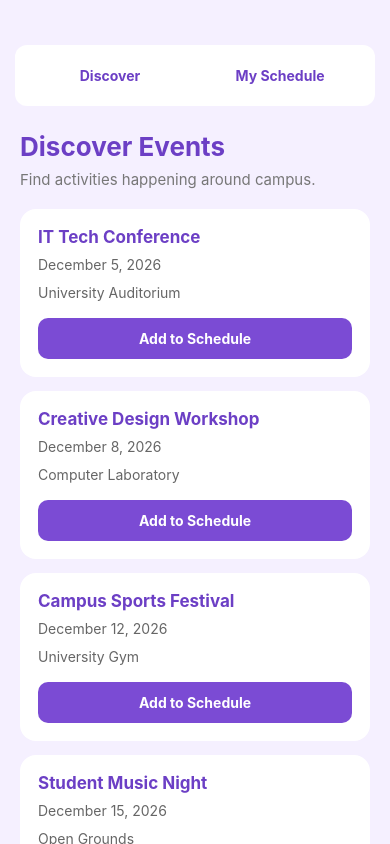
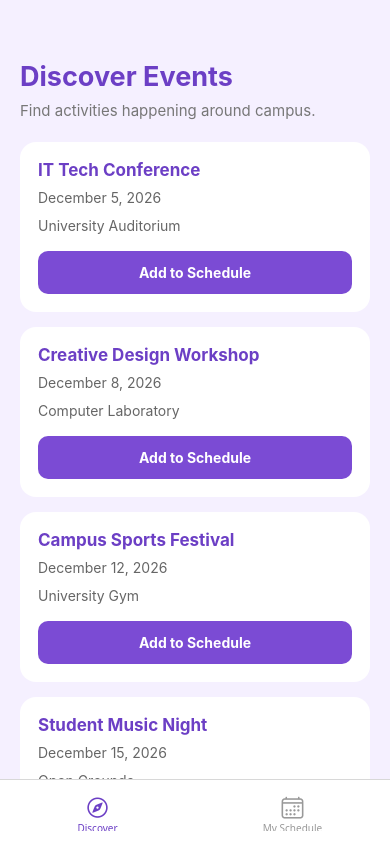
Before and after one commit to Jasmineolasiman/ACTIVITY_6, a React Native app in the folder Activity6/: screen / in a window 390 px wide. Built offline with nearby package versions, Linux system fonts and the light colour scheme.

Commit message:
Add bottom tab navigation and loading indicator

```diff
--- a/Activity6/App.js
+++ b/Activity6/App.js
@@ -11,7 +11,15 @@ import {
   StatusBar,
   ScrollView,
   TouchableOpacity,
+  ActivityIndicator,
 } from 'react-native';
+
+import { NavigationContainer } from '@react-navigation/native';
+import { createBottomTabNavigator } from '@react-navigation/bottom-tabs';
+import { Ionicons } from '@expo/vector-icons';
+
+// Create bottom tab navigator
+const Tab = createBottomTabNavigator();
 
 // Create shared event context
 const EventContext = createContext();
@@ -44,13 +52,25 @@ const campusEvents = [
   },
 ];
 
+// Share event information between tabs
 function EventProvider({ children }) {
   const [savedEvents, setSavedEvents] = useState([]);
+  const [saving, setSaving] = useState(false);
 
   const addEvent = (event) => {
-    if (!savedEvents.some((item) => item.id === event.id)) {
+    if (
+      savedEvents.some((item) => item.id === event.id) ||
+      saving
+    ) {
+      return;
+    }
+
+    setSaving(true);
+
+    setTimeout(() => {
       setSavedEvents((previous) => [...previous, event]);
-    }
+      setSaving(false);
+    }, 1000);
   };
 
   const removeEvent = (id) => {
@@ -61,30 +81,22 @@ function EventProvider({ children }) {
 
   return (
     <EventContext.Provider
-      value={{ savedEvents, addEvent, removeEvent }}
+      value={{ savedEvents, saving, addEvent, removeEvent }}
     >
       {children}
     </EventContext.Provider>
   );
 }
 
-function DiscoverScreen() {
-  const { savedEvents, addEvent } = useContext(EventContext);
+function EventCard({ event }) {
+  const { savedEvents, saving, addEvent } = useContext(EventContext);
 
-  return (
-    <ScrollView style={styles.container}>
-      <Text style={styles.title}>Discover Events</Text>
-      <Text style={styles.subtitle}>
-        Find activities happening around campus.
-      </Text>
-
-      {campusEvents.map((event) => {
   const isSaved = savedEvents.some(
     (item) => item.id === event.id
   );
 
   return (
-          <View style={styles.card} key={event.id}>
+    <View style={styles.card}>
       <Text style={styles.cardTitle}>{event.title}</Text>
       <Text style={styles.description}>{event.date}</Text>
       <Text style={styles.description}>{event.location}</Text>
@@ -92,15 +104,34 @@ function DiscoverScreen() {
       <TouchableOpacity
         style={[styles.button, isSaved && styles.savedButton]}
         onPress={() => addEvent(event)}
-              disabled={isSaved}
+        disabled={isSaved || saving}
       >
+        {saving && !isSaved ? (
+          <ActivityIndicator color="#FFFFFF" />
+        ) : (
           <Text style={styles.buttonText}>
             {isSaved ? 'Added to Schedule' : 'Add to Schedule'}
           </Text>
+        )}
       </TouchableOpacity>
     </View>
   );
-      })}
+}
+
+function DiscoverScreen() {
+  return (
+    <ScrollView
+      style={styles.container}
+      contentContainerStyle={styles.content}
+    >
+      <Text style={styles.title}>Discover Events</Text>
+      <Text style={styles.subtitle}>
+        Find activities happening around campus.
+      </Text>
+
+      {campusEvents.map((event) => (
+        <EventCard key={event.id} event={event} />
+      ))}
     </ScrollView>
   );
 }
@@ -109,16 +140,21 @@ function ScheduleScreen() {
   const { savedEvents, removeEvent } = useContext(EventContext);
 
   return (
-    <ScrollView style={styles.container}>
+    <ScrollView
+      style={styles.container}
+      contentContainerStyle={styles.content}
+    >
       <Text style={styles.title}>My Schedule</Text>
       <Text style={styles.subtitle}>
         Manage your saved campus events.
       </Text>
 
       {savedEvents.length === 0 ? (
-        <View style={styles.card}>
+        <View style={styles.emptyCard}>
+          <Ionicons name="calendar-outline" size={45} color="#9B83C9" />
+          <Text style={styles.emptyTitle}>No Events Yet</Text>
           <Text style={styles.description}>
-            No events saved yet. Visit Discover Events to add one.
+            Add an event from the Discover tab.
           </Text>
         </View>
       ) : (
@@ -141,33 +177,36 @@ function ScheduleScreen() {
   );
 }
 
-function AppContent() {
-  const [activeScreen, setActiveScreen] = useState('discover');
+function AppNavigator() {
+  return (
+    <NavigationContainer>
+      <Tab.Navigator
+        screenOptions={({ route }) => ({
+          headerShown: false,
+          tabBarActiveTintColor: '#6C3FC5',
+          tabBarInactiveTintColor: '#999',
+          tabBarStyle: {
+            height: 65,
+            paddingBottom: 8,
+            paddingTop: 8,
+            backgroundColor: '#FFFFFF',
+          },
+          tabBarIcon: ({ color, size }) => {
+            const iconName =
+              route.name === 'Discover'
+                ? 'compass-outline'
+                : 'calendar-outline';
 
             return (
-    <View style={styles.appContainer}>
-      <View style={styles.tabButtons}>
-        <TouchableOpacity
-          style={styles.tabButton}
-          onPress={() => setActiveScreen('discover')}
+              <Ionicons name={iconName} size={size} color={color} />
+            );
+          },
+        })}
       >
-          <Text style={styles.tabText}>Discover</Text>
-        </TouchableOpacity>
-
-        <TouchableOpacity
-          style={styles.tabButton}
-          onPress={() => setActiveScreen('schedule')}
-        >
-          <Text style={styles.tabText}>My Schedule</Text>
-        </TouchableOpacity>
-      </View>
-
-      {activeScreen === 'discover' ? (
-        <DiscoverScreen />
-      ) : (
-        <ScheduleScreen />
-      )}
-    </View>
+        <Tab.Screen name="Discover" component={DiscoverScreen} />
+        <Tab.Screen name="My Schedule" component={ScheduleScreen} />
+      </Tab.Navigator>
+    </NavigationContainer>
   );
 }
 
@@ -175,40 +214,23 @@ export default function App() {
   return (
     <EventProvider>
       <StatusBar barStyle="dark-content" backgroundColor="#F5F0FF" />
-      <AppContent />
+      <AppNavigator />
     </EventProvider>
   );
 }
 
 const styles = StyleSheet.create({
-  appContainer: {
+  container: {
     flex: 1,
     backgroundColor: '#F5F0FF',
   },
-  container: {
-    flex: 1,
+  content: {
     padding: 20,
-    paddingTop: 25,
-  },
-  tabButtons: {
-    flexDirection: 'row',
-    backgroundColor: '#FFFFFF',
-    padding: 10,
-    marginTop: 45,
-    marginHorizontal: 15,
-    borderRadius: 12,
-  },
-  tabButton: {
-    flex: 1,
-    padding: 12,
-    alignItems: 'center',
-  },
-  tabText: {
-    color: '#6C3FC5',
-    fontWeight: 'bold',
+    paddingTop: 60,
+    paddingBottom: 30,
   },
   title: {
-    fontSize: 26,
+    fontSize: 27,
     fontWeight: 'bold',
     color: '#6C3FC5',
   },
@@ -216,13 +238,14 @@ const styles = StyleSheet.create({
     fontSize: 15,
     color: '#777',
     marginTop: 8,
-    marginBottom: 20,
+    marginBottom: 22,
   },
   card: {
     backgroundColor: '#FFFFFF',
     padding: 18,
     borderRadius: 16,
-    marginBottom: 14,
+    marginBottom: 15,
+    elevation: 3,
   },
   cardTitle: {
     fontSize: 17,
@@ -237,7 +260,7 @@ const styles = StyleSheet.create({
   },
   button: {
     backgroundColor: '#7B4BD4',
-    padding: 12,
+    padding: 13,
     borderRadius: 10,
     alignItems: 'center',
     marginTop: 15,
@@ -256,4 +279,17 @@ const styles = StyleSheet.create({
     color: '#FFFFFF',
     fontWeight: 'bold',
   },
+  emptyCard: {
+    backgroundColor: '#FFFFFF',
+    padding: 30,
+    borderRadius: 16,
+    alignItems: 'center',
+    marginTop: 20,
+  },
+  emptyTitle: {
+    fontSize: 19,
+    fontWeight: 'bold',
+    color: '#6C3FC5',
+    marginTop: 12,
+  },
 });
```
Lines whose indentation alone changed are shown as unchanged.
